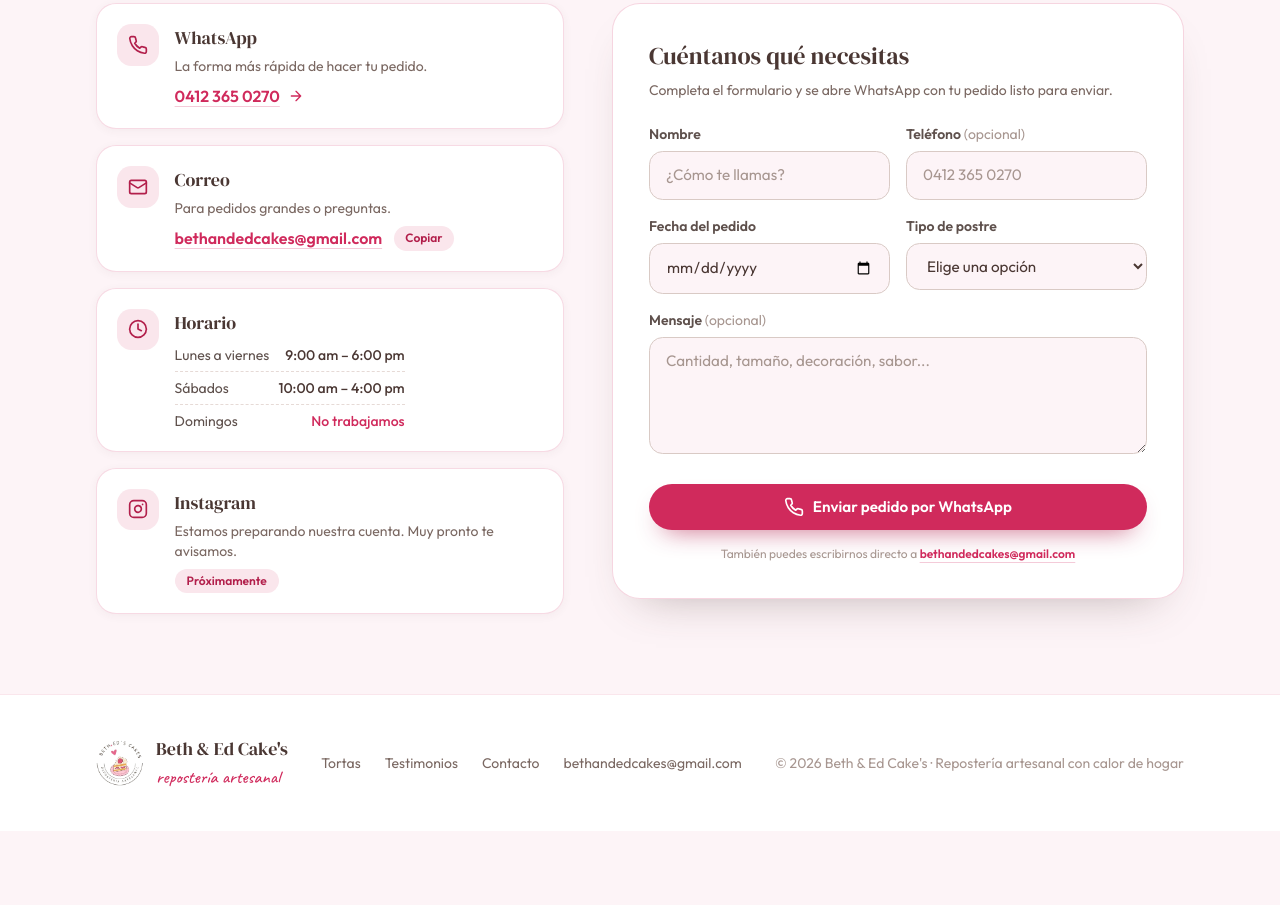
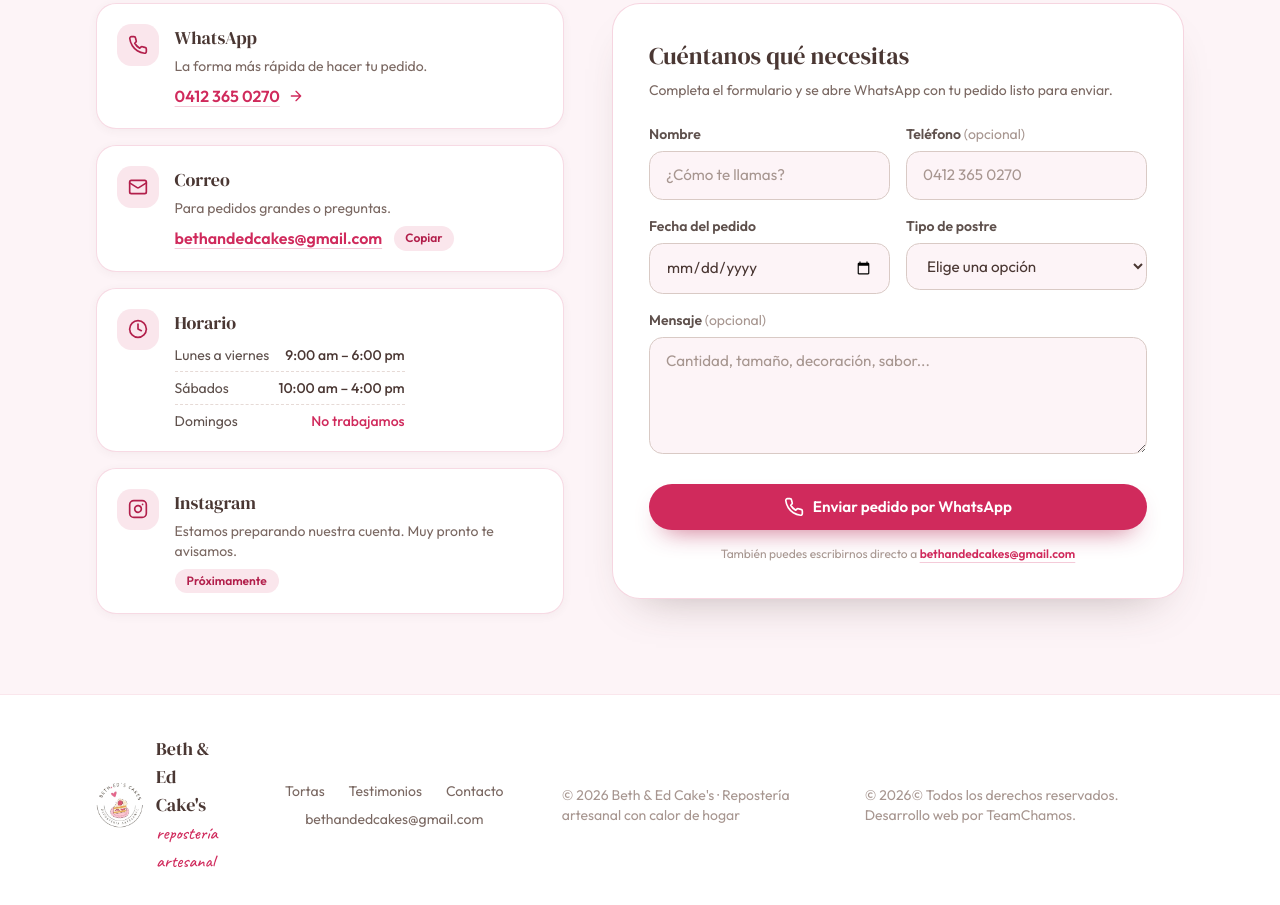
Before and after one commit to EINHELLDEV/beth-and-ed-cakes, a website: page index.html in a window 1280 px wide. Shown: the part 3035-3940 px from the top of the page. Before the commit the page ends 3866 px from the top, so only its background shows below. Drawn offline with Linux system fonts and the light colour scheme.

Commit message:
Add footer rights notice
Add the copyright and TeamChamos attribution to the footer.

Co-authored-by: Copilot <223556219+Copilot@users.noreply.github.com>

```diff
--- a/index.html
+++ b/index.html
@@ -653,6 +653,7 @@
     </nav>
 
     <p class="text-sm text-tinta-500">© <span id="anio">2026</span> Beth &amp; Ed Cake's · Repostería artesanal con calor de hogar</p>
+    <p class="text-sm text-tinta-500">© <span id="anio">2026</span>© Todos los derechos reservados. Desarrollo web por TeamChamos.</p>
   </div>
 </footer>
 
```
